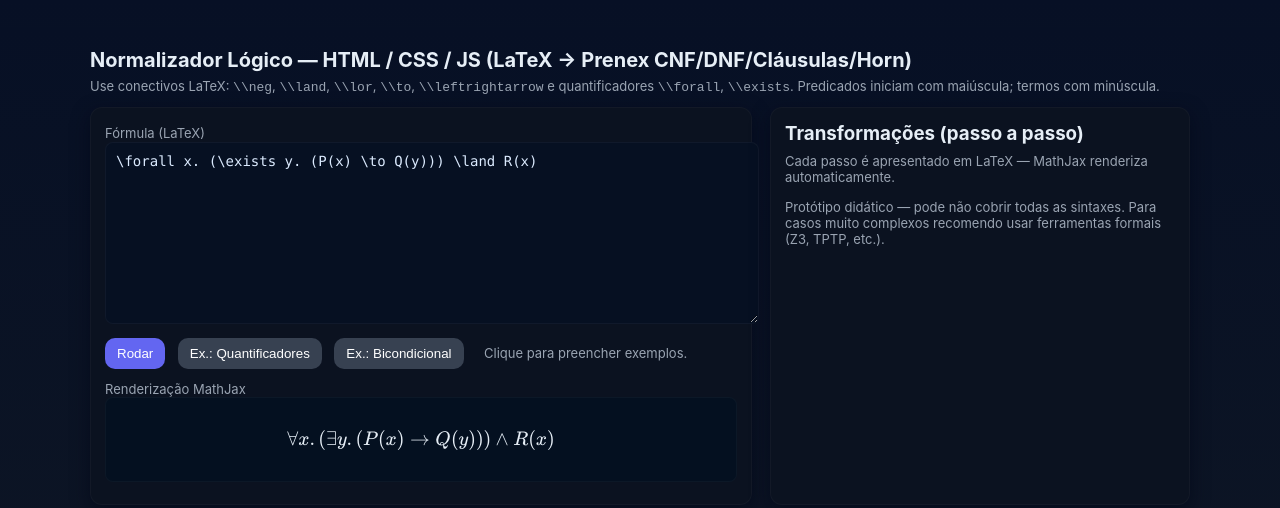
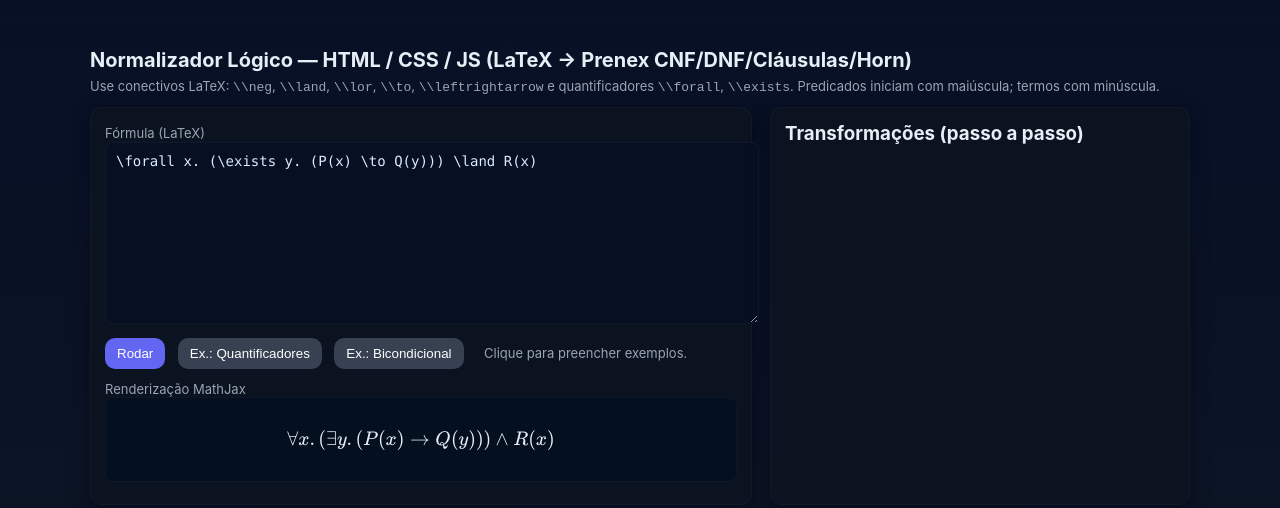
Before and after one commit to BBernardoC/BBernardoC.github.io, a plain HTML site: page index.html in a window 1280 px wide. Drawn offline with nearby package versions, Linux system fonts and the light colour scheme.

Commit message:
Update index.html

```diff
--- a/index.html
+++ b/index.html
@@ -153,15 +153,7 @@
 
         <div class="card">
           <h3 style="margin: 0 0 8px">Transformações (passo a passo)</h3>
-          <div class="small" style="margin-bottom: 10px">
-            Cada passo é apresentado em LaTeX — MathJax renderiza
-            automaticamente.
-          </div>
           <ol class="steps" id="steps"></ol>
-          <footer>
-            Protótipo didático — pode não cobrir todas as sintaxes. Para casos
-            muito complexos recomendo usar ferramentas formais (Z3, TPTP, etc.).
-          </footer>
         </div>
       </div>
     </div>
```
